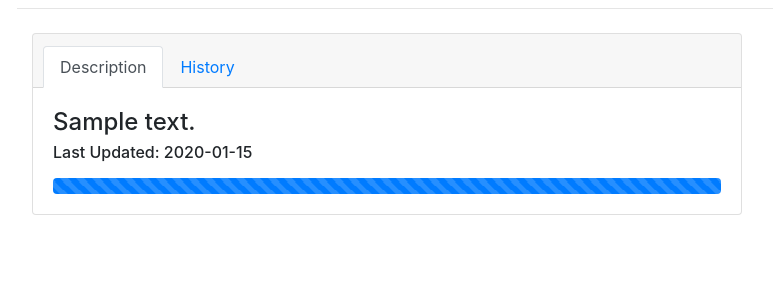
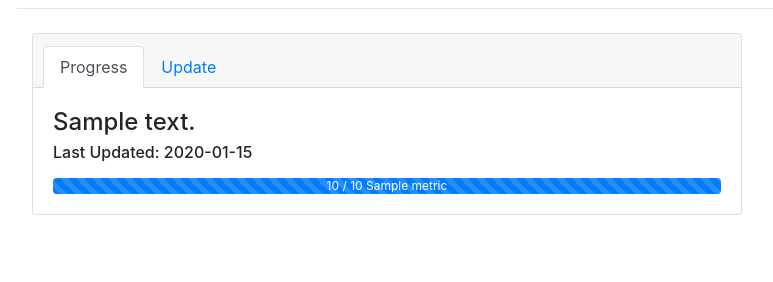
Before and after one commit to js2qn/HealthyFriends-ExerciseGamification, a Django app: template healthyfriends/templates/healthyfriends/achievements.html in a window 1280 px wide. Shown: the part 122-404 px from the top of the page, without its empty margins (68-841 px from the left). Run offline with Django 3.2, Linux system fonts and the light colour scheme; the template is opened without the code that fills it: most values are stand-ins (such as "Sample title", 1, 10 or a date in 2020); data that the repository does not hold is empty; some libraries are stand-ins or nearby versions.

Commit message:
stuck; going to try something else

```diff
--- a/healthyfriends/templates/healthyfriends/achievements.html
+++ b/healthyfriends/templates/healthyfriends/achievements.html
@@ -16,12 +16,12 @@
           <div class="col-8">
             <div class="card">
               <div class="card-header">
-              <ul class="nav nav-tabs card-header-tabs" id="bologna-list" role="tablist">
+                <ul class="nav nav-tabs card-header-tabs" id="goal_{{goal.id}}" role="tablist">
                   <li class="nav-item">
-                  <a class="nav-link active" href="#description" role="tab" aria-controls="description" aria-selected="true">Description</a>
+                    <a class="nav-link active" id="progress-tab-{{goal.id}}" data-toggle="tab" href="#progress{{goal.id}}" role="tab" aria-controls="progress-{{goal.id}}" aria-selected="true">Progress</a>
                   </li>
                   <li class="nav-item">
-                  <a class="nav-link"  href="#history" role="tab" aria-controls="history" aria-selected="false">History</a>
+                    <a class="nav-link"  id="update-tab-{{goal.id}}" href="#update{{goal.id}}" data-toggle="tab" role="tab" aria-controls="update-{{goal.id}}" aria-selected="false">Update</a>
                   </li>
                 </ul>
               </div>
@@ -30,15 +30,16 @@
                 <h6 class="card-subtitle mb-2">Last Updated: {{goal.last_update}}</h6>
 
                 <div class="tab-content mt-3">
-                <div class="tab-pane active" id="description" role="tabpanel">
+                  <div class="tab-pane active" id="progress-{{goal.id}}" role="tabpanel" aria-labelledby="progress-tab-{{goal.id}}">
                     <div class="progress">
                       <div class="progress-bar progress-bar-striped progress-bar-animated" role="progressbar" style="width:{{goal.current_progress|mul:100|intdiv:goal.desired_progress}}%" aria-valuenow="{{ goal.current_progress }}|intdiv:{{ goal.desired_progress }}" aria-valuemin="0" aria-valuemax="100">
+                        {{goal.current_progress}} / {{goal.desired_progress}} {{goal.metric}}
                       </div>
                     </div>
                   </div>
 
-                <div class="tab-pane" id="history" role="tabpanel" aria-labelledby="history-tab">
-                  <p class="card-text">First settled around 1000 BCE and then founded as the Etruscan Felsina about 500 BCE, it was occupied by the Boii in the 4th century BCE and became a Roman colony and municipium with the name of Bononia in 196 BCE. </p>
+                  <div class="tab-pane" id="update-{{goal.id}}" role="tabpanel" aria-labelledby="update-tab-{{goal.id}}">
+                    {{goal.id}}
                     <a href="#" class="card-link text-danger">Read more</a>
                   </div>
                 </div>
@@ -48,6 +49,7 @@
         </div>
       </div>
         <br>
+
     {% endfor %}
   {% else %}
       <p>You have no saved goals.</p>
```
Lines whose indentation alone changed are shown as unchanged.
